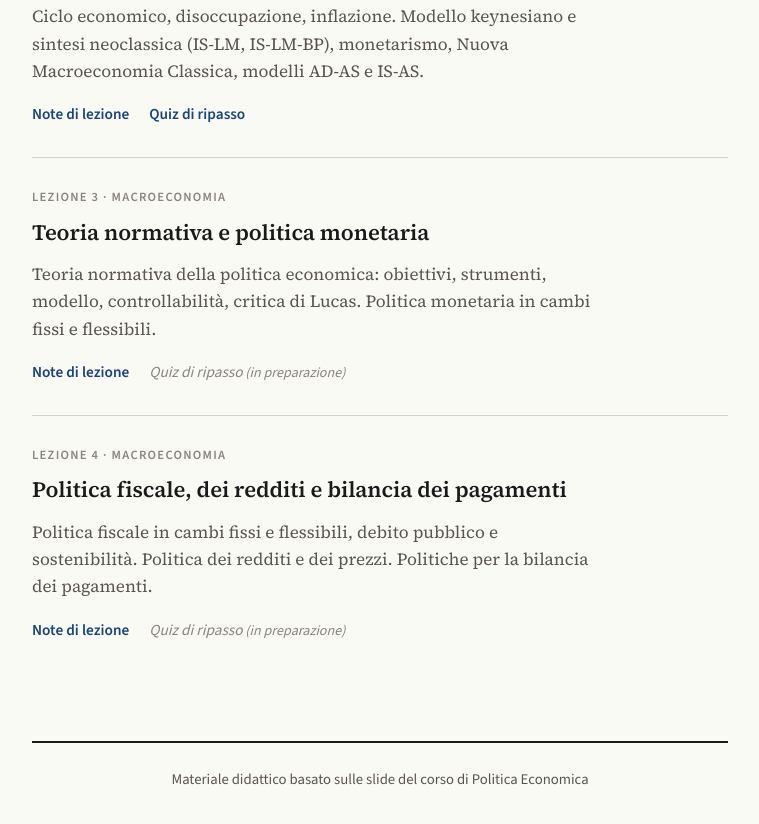
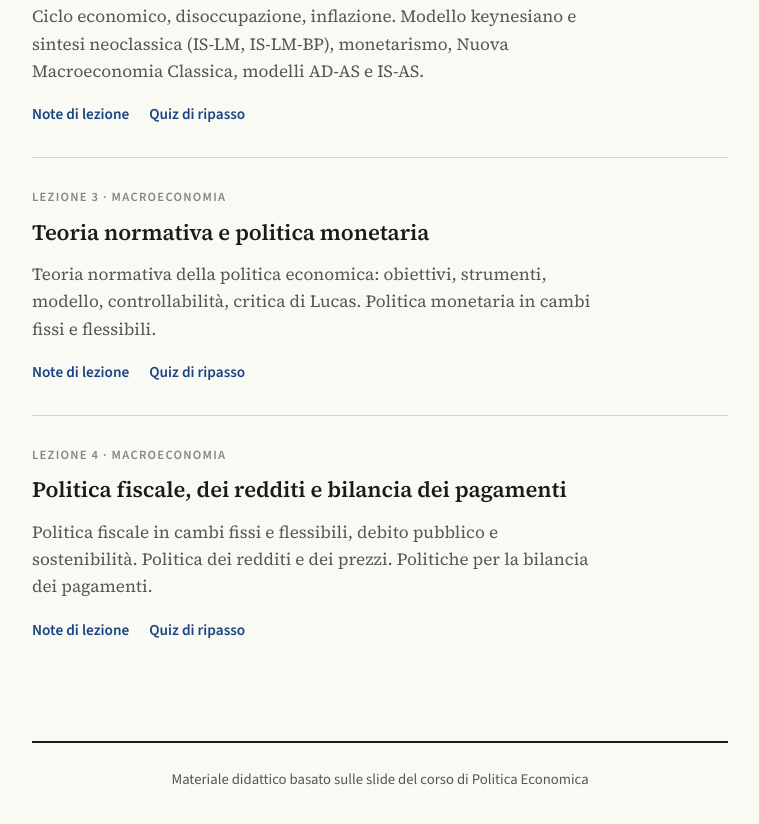
Before and after one commit to rcasullo/Politica-Economica, a plain HTML site: page index.html in a window 1280 px wide. Shown: the part 911-1735 px from the top of the page, without its empty margins (260-1019 px from the left). Drawn offline with nearby package versions, Linux system fonts and the light colour scheme.

Commit message:
Update index.html

```diff
--- a/index.html
+++ b/index.html
@@ -271,7 +271,7 @@ footer {
     <div class="lezione-desc">Teoria normativa della politica economica: obiettivi, strumenti, modello, controllabilità, critica di Lucas. Politica monetaria in cambi fissi e flessibili.</div>
     <div class="lezione-links">
       <a href="lezione3_note.html">Note di lezione</a>
-      <a class="disabled">Quiz di ripasso</a>
+      <a href="lezione3_quiz.html"">Quiz di ripasso</a>
     </div>
   </div>
 
@@ -281,7 +281,7 @@ footer {
     <div class="lezione-desc">Politica fiscale in cambi fissi e flessibili, debito pubblico e sostenibilità. Politica dei redditi e dei prezzi. Politiche per la bilancia dei pagamenti.</div>
     <div class="lezione-links">
       <a href="lezione4_note.html">Note di lezione</a>
-      <a class="disabled">Quiz di ripasso</a>
+      <a href="lezione4_quiz.html"">Quiz di ripasso</a>
     </div>
   </div>
 </section>
```
